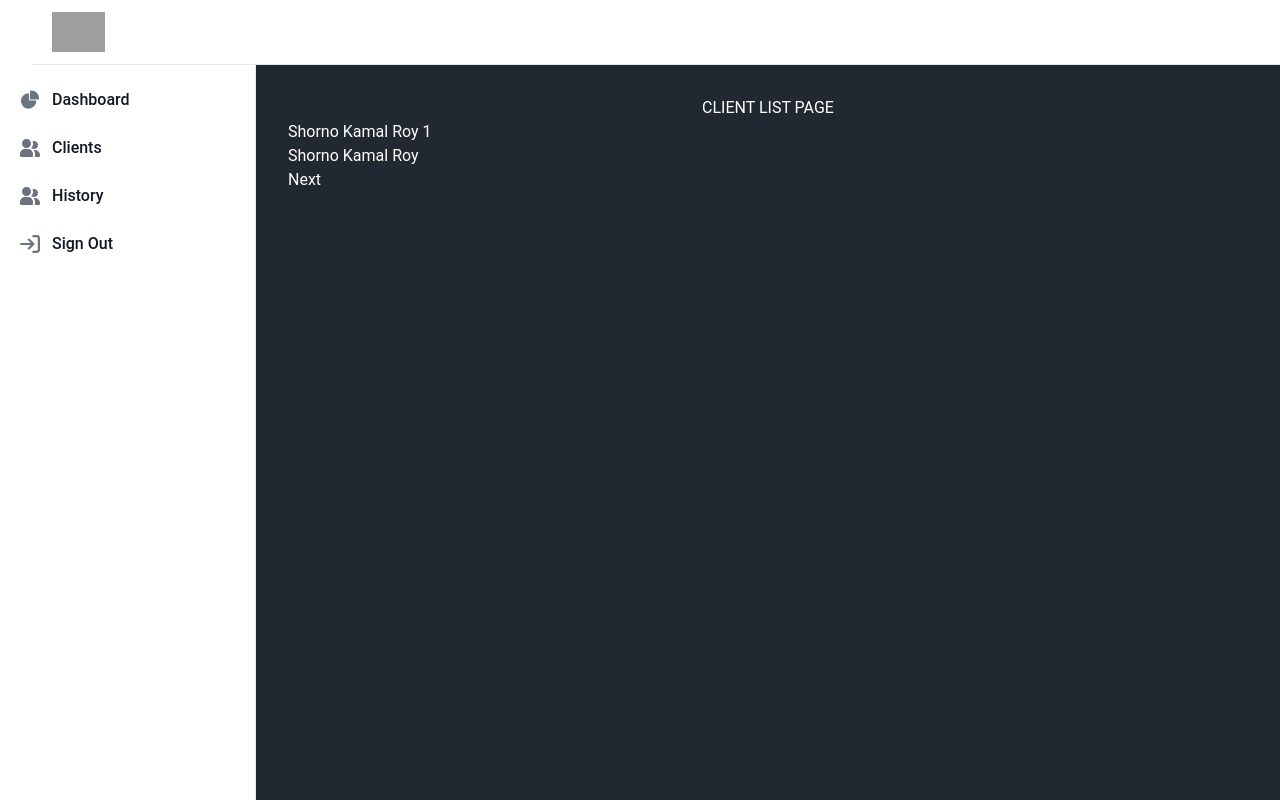
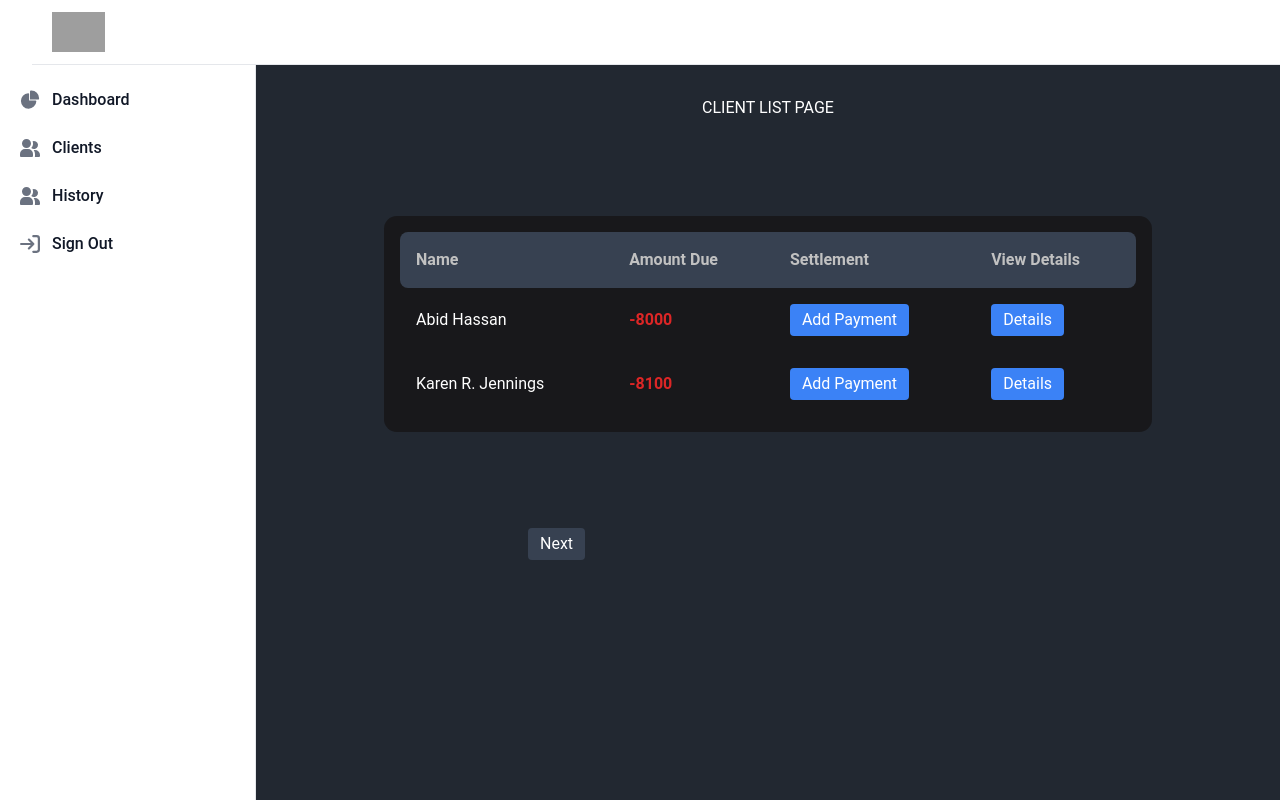
Before and after one commit to Shorno/djangoLenden, a Django app: page /clients in a window 1280 px wide. Run offline with Django 5.2, Linux system fonts and the light colour scheme; data comes from the database, SQL or seed files in the repository; some libraries are stand-ins or nearby versions; grey boxes are pictures that could not be loaded.

Commit message:
added pagination

```diff
--- a/lenden/templates/clients_list.html
+++ b/lenden/templates/clients_list.html
@@ -5,12 +5,59 @@
     <h1>
         Client list page
     </h1>
-    {% for client in clients %}
-        <h2>{{ client.name }}</h2>
-    {% endfor %}
+    <div class="pt-24 flex flex-col items-center justify-between">
+        <div class="table-div">
+            <table>
+                <thead class="bg-gray-700">
+                <th>Name</th>
+                <th>Amount Due</th>
+                <th>Settlement</th>
+                <th>View Details</th>
+                </thead>
+                {% for client in clients %}
+                    <tbody>
+                    <tr>
+                        <td>{{ client.name }}</td>
+                        <td class="text-red-600 font-bold">
+                            -{{ client.remaining }}
+                        </td>
+                        <td>
+                            <div>
+                                <button class="bg-blue-500 hover:bg-blue-700 text-white py-1 px-3 rounded">
+                                    <a href="/">Add Payment</a>
+                                </button>
+                            </div>
+                        </td>
+                        <td>
+                            <div>
+                                <button class="bg-blue-500 hover:bg-blue-700 text-white py-1 px-3 rounded">
+                                    <a href="/">Details</a>
+                                </button>
+                            </div>
+                        </td>
+                    </tr>
+                    </tbody>
+                {% endfor %}
+            </table>
+        </div>
+    <div class="w-1/2 flex justify-between pt-24">
+        {% if page_obj.has_next %}
+            <a href="?page={{ page_obj.next_page_number }}"
+               class="bg-gray-700 hover:bg-black text-white py-1 px-3 rounded">Next</a>
+        {% endif %}
+        {% if page_obj.has_previous %}
+            <a href="?page={{ page_obj.previous_page_number }}"
+               class="bg-gray-700 hover:bg-black text-white py-1 px-3 rounded">Previous</a>
+        {% endif %}
+    </div>
+    </div>
 
-    {% if page_obj.has_next %}
-        <a href="?page={{ page_obj.next_page_number }}">Next</a>
-    {% endif %}
+
+
+
+
+
+
+
 
 {% endblock %}
--- a/lenden/templates/includes/sidebar.html
+++ b/lenden/templates/includes/sidebar.html
@@ -1,6 +1,6 @@
 <aside id="logo-sidebar"
        class="fixed top-0 left-0 z-40 w-64 h-screen pt-20 transition-transform -translate-x-full bg-white border-r border-gray-200 sm:translate-x-0 dark:bg-gray-800 dark:border-gray-700"
-       aria-label="Sidebar">
+       >
     <div class="h-full px-3 pb-4 overflow-y-auto bg-white dark:bg-gray-800">
         <ul class="space-y-2 font-medium">
             <li>
--- a/lenden/templates/index.html
+++ b/lenden/templates/index.html
@@ -89,7 +89,7 @@
                         <p class="text-sm text-gray-500 dark:text-gray-400">Total amount paid by clients</p>
                     </div>
                 </div>
-                <div class="rounded-lg border bg-card text-card-foreground shadow-sm" data-v0-t="card">
+                <div class="rounded-lg border border-gray-200 bg-card text-card-foreground shadow-sm" data-v0-t="card">
                     <div class="space-y-1.5 p-6 flex flex-row items-center justify-between pb-2">
                         <h3 class="whitespace-nowrap tracking-tight text-sm font-medium">Due Amount</h3>
                         <svg
--- a/lenden/views.py
+++ b/lenden/views.py
@@ -44,5 +44,5 @@ class ClientListView(ListView):
     model = Client
     template_name = "clients_list.html"
     context_object_name = "clients"
-    ordering = ["-name"]
+    ordering = ["name"]
     paginate_by = 2
```
